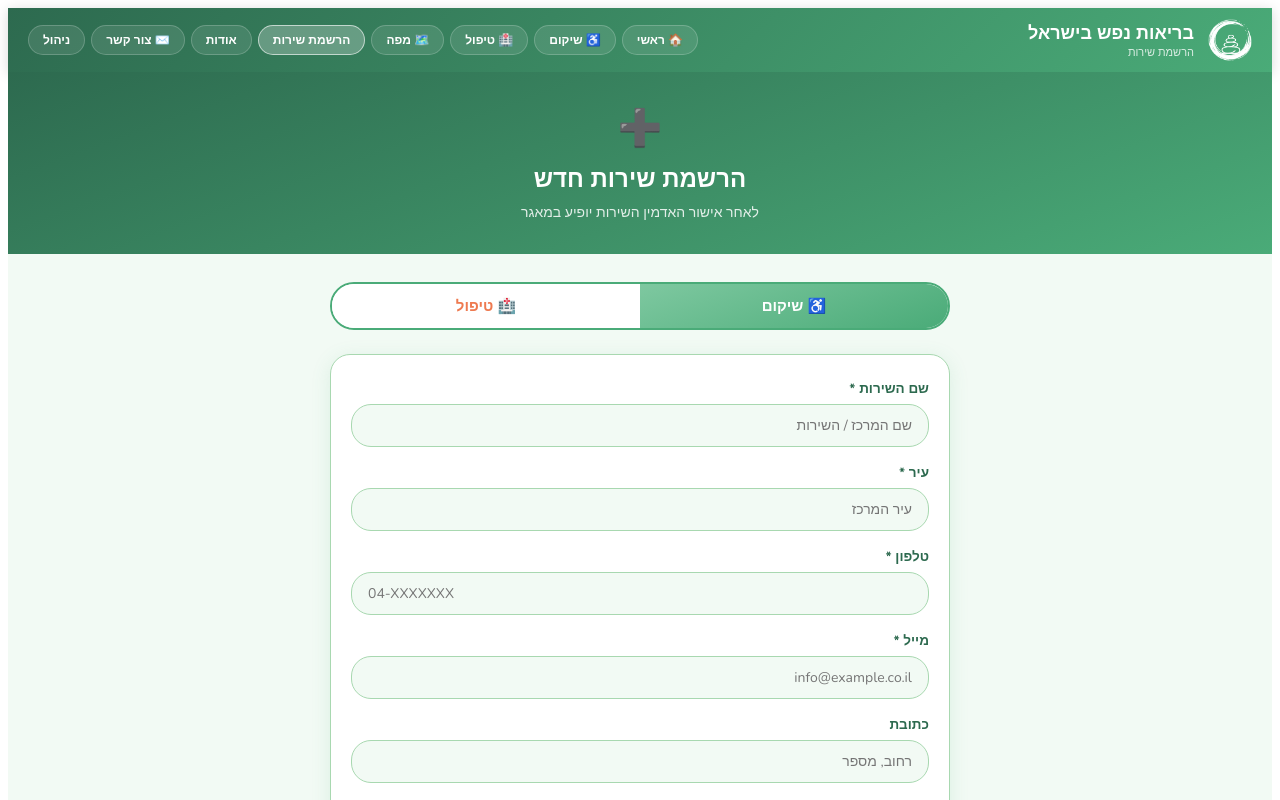
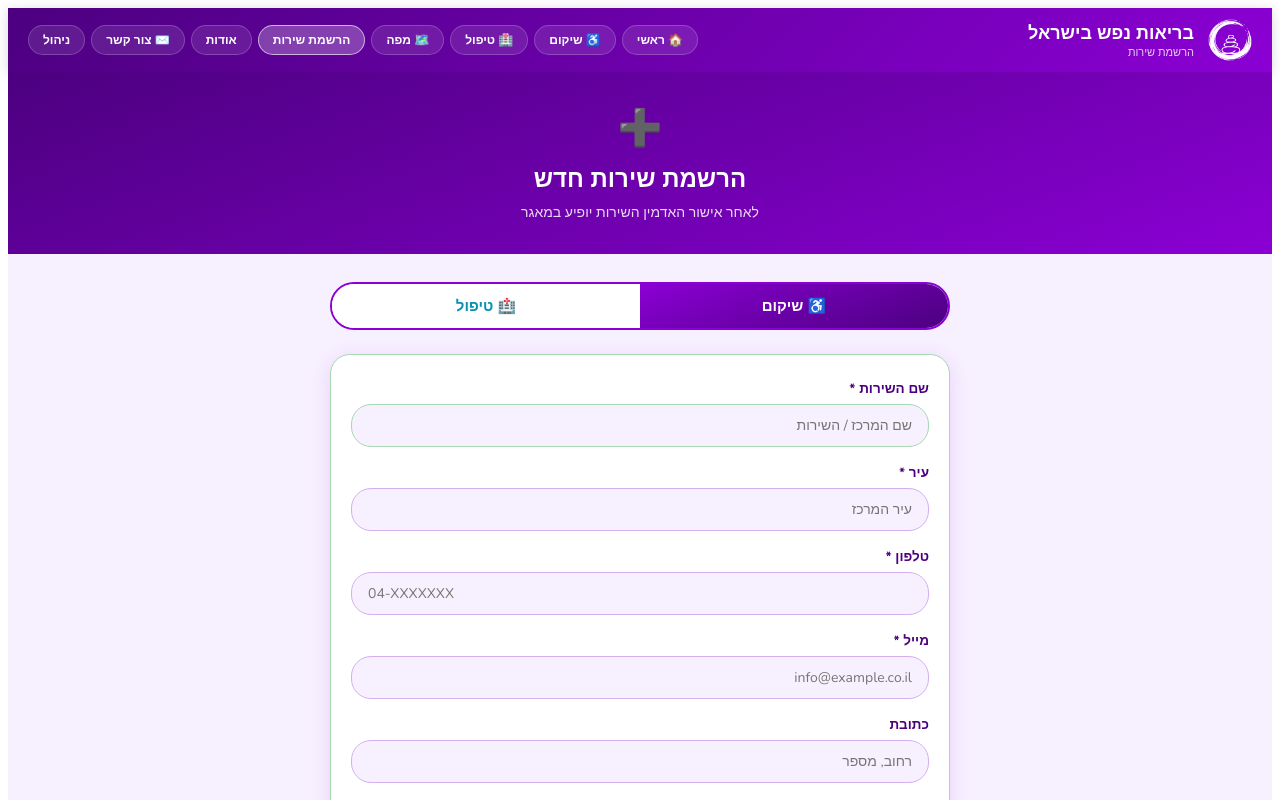
Before and after one commit to sivantelem-commits/rehab-directory, a Next.js app: page /register in a window 1280 px wide. Shown: the top 800 px of the page. Built offline with nearby package versions, Linux system fonts and the light colour scheme.

Commit message:
Update register.js

```diff
--- a/pages/register.js
+++ b/pages/register.js
@@ -3,7 +3,7 @@ import Head from 'next/head'
 import { CATEGORIES, CATEGORY_NAMES } from '../lib/categories'
 
 const DISTRICTS = ['צפון', 'חיפה', 'מרכז', 'תל אביב', 'ירושלים', 'דרום', 'יהודה ושומרון']
-const TREATMENT_CATEGORIES = ['בתי"מ', 'מחלקות אשפוז', 'מרפאות יום', 'חדרי מיון']
+const TREATMENT_CATEGORIES = ['בתים מאזנים', 'מחלקות אשפוז', 'מרפאות יום', 'חדרי מיון']
 const NAV = [['/', '🏠 ראשי'], ['/rehab', '♿ שיקום'], ['/treatment', '🏥 טיפול'], ['/map', '🗺️ מפה'], ['/register', 'הרשמת שירות'], ['/about', 'אודות'], ['/contact', '✉️ צור קשר'], ['/admin', 'ניהול']]
 
 const emptyForm = { name: '', district: '', city: '', category: '', subcategory: '', description: '', phone: '', email: '', website: '', address: '', is_national: false }
@@ -94,14 +94,14 @@ export default function Register() {
   }
 
   const isRehab = tab === 'rehab'
-  const color = isRehab ? '#4aab78' : '#ee7a50'
-  const darkColor = isRehab ? '#2d6a4f' : '#c85e32'
+  const color = isRehab ? '#8B00D4' : '#0891B2'
+  const darkColor = isRehab ? '#4C0080' : '#164E63'
 
   const inp = {
     width: '100%', padding: '11px 16px', borderRadius: 20,
-    border: `1.5px solid ${isRehab ? '#a8d8b0' : '#FFD4B0'}`,
+    border: `1.5px solid ${isRehab ? '#d4b0f0' : '#a0d8e8'}`,
     fontSize: 14,
-    background: isRehab ? '#f2faf4' : '#FFF8F3',
+    background: isRehab ? '#f7f0ff' : '#f0faff',
     outline: 'none', boxSizing: 'border-box',
     fontFamily: "'Nunito', sans-serif",
   }
@@ -125,7 +125,7 @@ export default function Register() {
         <meta property="og:site_name" content="בריאות נפש בישראל" />
         <link href="https://fonts.googleapis.com/css2?family=Nunito:wght@400;600;700;800&display=swap" rel="stylesheet" />
       </Head>
-      <div dir="rtl" style={{ fontFamily: "'Nunito', sans-serif", minHeight: '100vh', background: isRehab ? '#f2faf4' : '#FFF8F3' }}>
+      <div dir="rtl" style={{ fontFamily: "'Nunito', sans-serif", minHeight: '100vh', background: isRehab ? '#f7f0ff' : '#f0faff' }}>
 
         <header style={{
           background: `linear-gradient(135deg, ${darkColor}, ${color})`,
@@ -171,14 +171,14 @@ export default function Register() {
             <button onClick={() => handleTabChange('rehab')} style={{
               flex: 1, padding: '12px 0', border: 'none', cursor: 'pointer',
               fontFamily: "'Nunito', sans-serif", fontWeight: 800, fontSize: 15,
-              background: isRehab ? 'linear-gradient(160deg, #7ec8a0, #4aab78)' : 'white',
-              color: isRehab ? 'white' : '#4aab78', transition: 'all 0.2s',
+              background: isRehab ? 'linear-gradient(160deg, #8B00D4, #4C0080)' : 'white',
+              color: isRehab ? 'white' : '#8B00D4', transition: 'all 0.2s',
             }}>♿ שיקום</button>
             <button onClick={() => handleTabChange('treatment')} style={{
               flex: 1, padding: '12px 0', border: 'none', cursor: 'pointer',
               fontFamily: "'Nunito', sans-serif", fontWeight: 800, fontSize: 15,
-              background: !isRehab ? 'linear-gradient(160deg, #f4a27a, #ee7a50)' : 'white',
-              color: !isRehab ? 'white' : '#ee7a50', transition: 'all 0.2s',
+              background: !isRehab ? 'linear-gradient(160deg, #0891B2, #164E63)' : 'white',
+              color: !isRehab ? 'white' : '#0891B2', transition: 'all 0.2s',
             }}>🏥 טיפול</button>
           </div>
 
@@ -337,7 +337,7 @@ export default function Register() {
                 disabled={loading}
                 style={{
                   width: '100%',
-                  background: loading ? '#ccc' : `linear-gradient(160deg, ${isRehab ? '#7ec8a0, #4aab78' : '#f4a27a, #ee7a50'})`,
+                  background: loading ? '#ccc' : `linear-gradient(160deg, ${isRehab ? '#8B00D4, #4C0080' : '#0891B2, #164E63'})`,
                   color: 'white', border: 'none', borderRadius: '999px',
                   padding: '14px 0', fontWeight: 800, fontSize: 15,
                   cursor: loading ? 'not-allowed' : 'pointer',
```
